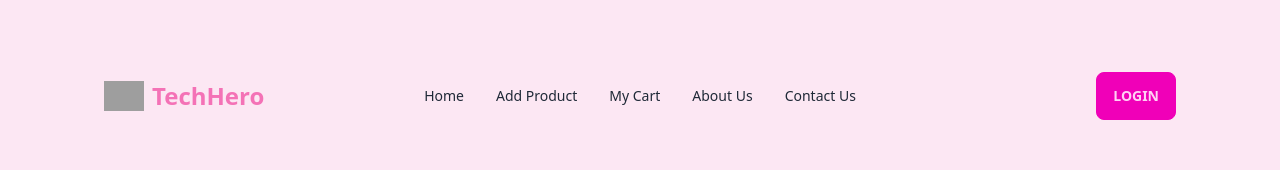
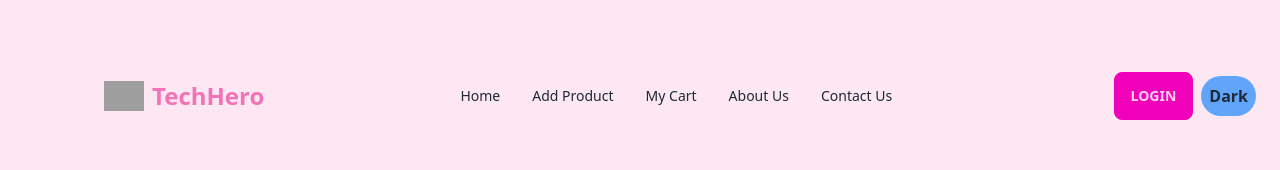
Before and after one commit to Jillurcf/tech-hero-client, a React (Vite) app: page /banner in a window 1280 px wide. Shown: the top 170 px of the page. Built offline with nearby package versions, Linux system fonts and the light colour scheme; no server answers; grey boxes are pictures that could not be loaded.

Commit message:
dark theme applied on home and my cart page

```diff
--- a/index.html
+++ b/index.html
@@ -6,7 +6,7 @@
     <meta name="viewport" content="width=device-width, initial-scale=1.0" />
     <title>TechHero</title>
   </head>
-  <body>
+  <body className="dark">
     <div id="root"></div>
     <script type="module" src="/src/main.jsx"></script>
   </body>
--- a/src/Components/Brand/BrandDetailCard.jsx
+++ b/src/Components/Brand/BrandDetailCard.jsx
@@ -12,8 +12,8 @@ const BrandDetailCard = ({ bdetails }) => {
   } = bdetails;
 
   return (
-    <div>
-      <div className="card w-full bg-base-100 shadow-xl">
+    <div className=" bg-white dark:bg-black">
+      <div className="card w-full bg-base-100 shadow-xl ">
         <figure>
           <img src={image} alt="image" />
         </figure>
--- a/src/Components/Brand/UpdateForm.jsx
+++ b/src/Components/Brand/UpdateForm.jsx
@@ -32,6 +32,7 @@ const {id} = useParams()
        .then(res => res.json())
         .then(data => console.log(data))
         new Swal('Product Updated')
+        e.target.reset();
       }
 
 
--- a/src/Components/Header/NavBar.jsx
+++ b/src/Components/Header/NavBar.jsx
@@ -1,6 +1,7 @@
 import { useContext } from "react";
 import { Link, NavLink } from "react-router-dom";
 import { AuthContext } from "../../Provider/AuthProvider";
+import Theme from "../Theme/Theme";
 
 const NavBar = () => {
   const { user, loggedOut } = useContext(AuthContext);
@@ -102,7 +103,9 @@ const NavBar = () => {
         <div className="navbar-center hidden lg:flex">
           <ul className="menu menu-horizontal px-1">{navLinks}</ul>
         </div>
-        <div className="navbar-end px-24">
+
+        <div className="navbar-end px-4">
+
           {user?.email ? (
             <div className="dropdown z-30 dropdown-end">
               <label tabIndex={0} className="btn btn-ghost btn-circle avatar">
@@ -134,6 +137,7 @@ const NavBar = () => {
               <button className="btn btn-secondary">Login</button>
             </Link>
           )}
+            <Theme></Theme>
         </div>
         {/* <div className="navbar-end md:mx-12">
          <Link to='/signin'> <button className="btn btn-secondary">Log In</button></Link>
--- a/src/Components/Home/Home.jsx
+++ b/src/Components/Home/Home.jsx
@@ -7,12 +7,15 @@ import GivFeedBack from "./GiveFeedBack";
 
 
 
+
 const Home = () => {
     const addedUsers = useLoaderData()
     console.log(addedUsers);
+
     return (
 
-        <div>
+        <div className=" bg-white dark:bg-black">
+
              <Banner></Banner>
             <div className="bg-pink-100 md:pb-36">
             <h1 className="text-center pt-12 pb-12 md:text-6xl font-bold md:py-36 md:pt-48"> <span className="bg-pink-400 lg:py-8  lg:px-24 p-2 rounded-2xl text-white">Our Products</span></h1>
--- a/src/Components/Home/toggleTheme.jsx
+++ /dev/null
@@ -1,22 +0,0 @@
-import { createContext, useState } from "react";
-import Home from "./Home";
-import './Toggle.css'
-
-
-export const ThemeContext = createContext(null)
-const ToggleTheme = () => {
-    const [theme, setTheme] = useState("dark");
-    const toggle=()=>{
-        setTheme((curr => (curr=== "light" ? "dark" : "light")))
-    }
-    return (
-        <ThemeContext.Provider value={{theme, toggle}}>
-            <div className="ap" id={theme}>
-            <Home></Home>
-
-        </div>
-        </ThemeContext.Provider>
-    );
-};
-
-export default ToggleTheme;
--- a/src/Components/MyCart/MyCart.jsx
+++ b/src/Components/MyCart/MyCart.jsx
@@ -37,7 +37,7 @@ const MyCart = () => {
   };
 
   return (
-    <div className="px-6 lg:px24">
+    <div className="px-6 lg:px24  bg-white dark:bg-black">
       <h2 className="py-12 text-center text-7xl font-bold text-bule-600">My cart</h2>
     <div className="grid grid-cols-1 lg:grid-cols-4 gap-8 lg:m-24 my-12 gap-">
     {
--- /dev/null
+++ b/src/Components/Theme/Theme.jsx
@@ -0,0 +1,30 @@
+import { useEffect, useState } from "react";
+
+
+
+const Theme = () => {
+
+    const [theme, setTheme] = useState("light");
+
+    useEffect(()=>{
+        if(theme === "dark"){
+            document.documentElement.classList.add("dark");
+        }
+        else{
+            document.documentElement.classList.remove("dark");
+        }
+    },[theme]);
+
+    const handleThemeSwitch = ()=>{
+        setTheme(theme === "dark" ? "light" : "dark")
+    };
+
+
+    return (
+        <div className="">
+            <button className="ml-2 bg-blue-400 p-2 rounded-3xl font-bold" onClick={handleThemeSwitch}>{theme === "dark" ? "Light" : "Dark"}</button>
+        </div>
+    );
+};
+
+export default Theme;
--- a/src/Routes/Router.jsx
+++ b/src/Routes/Router.jsx
@@ -10,7 +10,7 @@ import Banner from "../Components/Home/Banner";
 import PrivateRoute from "./PrivateRoute";
 
 import BrandDetails from "../Components/Brand/BrandDetails";
-import ProductCard from "../Components/Home/productCard";
+
 import AboutUs from "../Components/Home/AboutUs";
 import GivFeedBack from "../Components/Home/GiveFeedBack";
 
--- a/tailwind.config.js
+++ b/tailwind.config.js
@@ -4,6 +4,7 @@ export default {
     "./index.html",
     "./src/**/*.{js,ts,jsx,tsx}",
   ],
+  darkMode: "class",
   daisyui: {
     themes: ["light", "dark", "cupcake"],
   },
```
Also changed, not shown: src/Components/Home/Toggle.css (deleted, +0 -16 lines).
